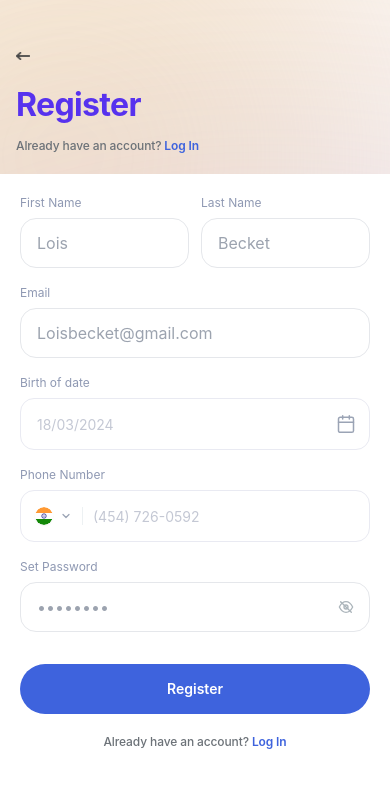
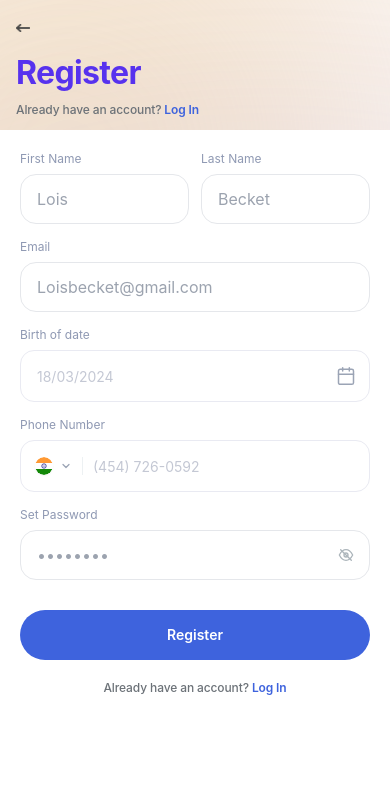
Before and after one commit to shreeram-kaudare-tc/student-kare, an Angular app in the folder student-kare-fe/: page /register in a window 390 px wide. Shown: the top 788 px of the page. Built offline with nearby package versions, Linux system fonts and the light colour scheme.

Commit message:
make register responsive

```diff
--- a/student-kare-fe/src/app/pages/register/register.html
+++ b/student-kare-fe/src/app/pages/register/register.html
@@ -1,24 +1,24 @@
 <app-auth-layout1>
 
     <!-- Content -->
-    <div class="w-full min-h-screen relative flex flex-col pt-[52px]">
+    <div class="w-full min-w-full h-[100dvh] overflow-y-auto relative flex flex-col pt-[24px]">
 
         <!-- Header Area (with bottom margin to separate from the white card) -->
-        <div class="flex flex-col gap-[24px] mb-[20px]">
+        <div class="flex flex-col gap-[20px] mb-[12px]">
             <!-- Back Button -->
             <p (click)="goBack()" class="cursor-pointer px-4">
                 <img class="h-[8px] w-[14px]" src="/images/login/back-arrow.png" alt="Back">
             </p>
 
             <!-- Title -->
-            <div class="flex flex-col px-4 gap-[12px]">
+            <div class="flex flex-col px-4 gap-[8px]">
                 <h1 class=" text-[32px] font-bold leading-[130%] tracking-[-0.02em] text-[#5732EE] align-middle">Register</h1>
                 <p class="text-[12px] leading-[16.8px] text-[#6C7278] font-medium tracking-[-0.01em]">Already have an account?<a (click)="goToLogin()" class="text-[#3E63DD] font-semibold hover:underline cursor-pointer"> Log In </a></p>
             </div>
         </div>
 
         <!-- Form Card (flex-1 makes it push to the very bottom, creating the solid white area) -->
-        <div class="bg-white flex-1 w-full flex flex-col p-[20px] pb-[40px] gap-[16px]">
+        <div class="bg-white flex-1 w-full flex flex-col p-[20px] pb-[32px] gap-[14px]">
 
             <!-- First Name + Last Name -->
             <div class="flex gap-[12px]">
```
